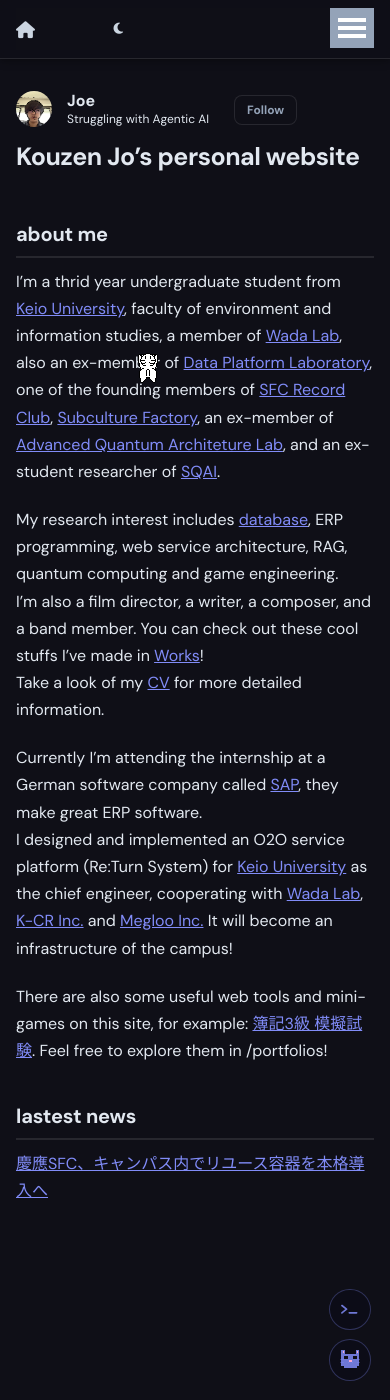
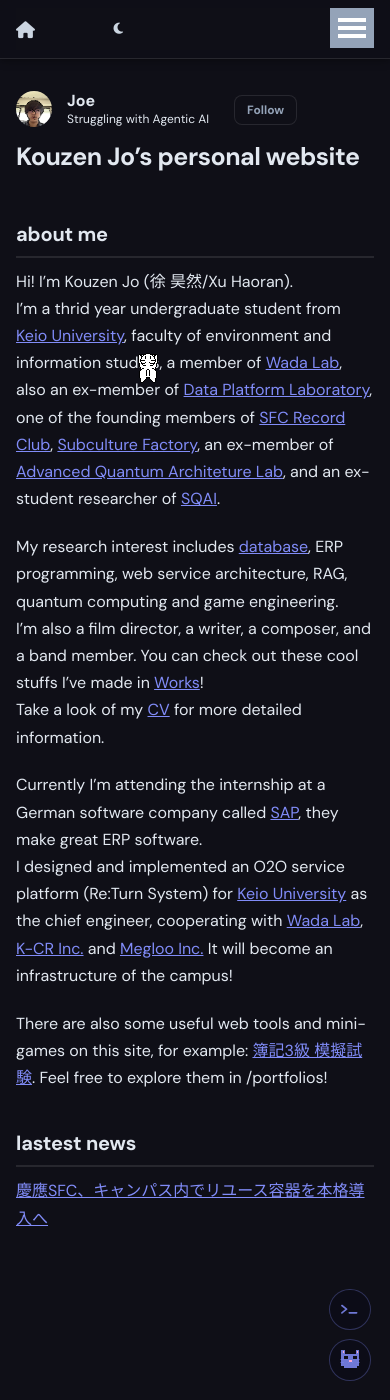
Before and after one commit to Joe-Xuu/joe-xuu.github.io, a Jekyll site: the page built from _pages/about.md, in a window 390 px wide and 1400 px high. Built offline with Jekyll 4.4.1, drawn with Linux system fonts in a browser that asks for light colours.

Commit message:
fix: inline style tag for mobile nav layout; add intro line to about.md

```diff
--- a/_includes/masthead.html
+++ b/_includes/masthead.html
@@ -1,4 +1,22 @@
 {% include base_path %}
+
+<style>
+@media (max-width: 924px) {
+  #site-nav .visible-links {
+    display: flex !important;
+    width: fit-content !important;
+    align-items: center !important;
+  }
+  #site-nav .visible-links li {
+    display: inline-flex !important;
+    align-items: center !important;
+  }
+  #site-nav button {
+    display: block !important;
+    visibility: visible !important;
+  }
+}
+</style>
 
 <div class="masthead">
   <div class="masthead__inner-wrap">
--- a/_pages/about.md
+++ b/_pages/about.md
@@ -9,6 +9,7 @@
 
 about me
 ------
+Hi! I'm Kouzen Jo (徐 昊然/Xu Haoran).
 I'm a thrid year undergraduate student from [Keio University](https://www.keio.ac.jp/ja), faculty of environment and information studies, a member of [Wada Lab](https://www.instagram.com/wada__lab/), also an ex-member of [Data Platform Laboratory](https://sites.google.com/view/dpl-sfc), one of the founding members of [SFC Record Club](https://sfcindiepress.com/sfc-record-club), [Subculture Factory](https://syllabus.sfc.keio.ac.jp/courses/2024_48242?locale=en), an ex-member of [Advanced Quantum Architeture Lab](https://aqua.sfc.wide.ad.jp/), and an ex-student researcher of [SQAI](https://sqai.jp/).
 
 My research interest includes [database](https://sites.google.com/view/dpl-sfc), ERP programming, web service architecture, RAG, quantum computing and game engineering.
```
